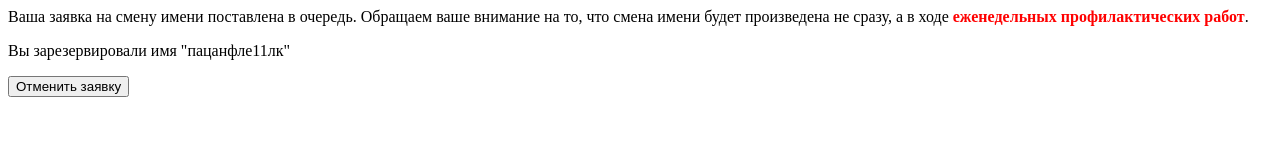
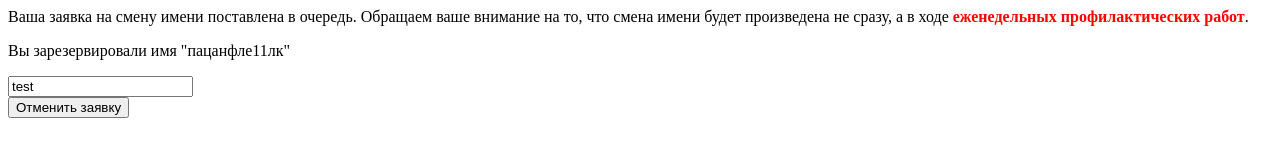
Before and after one commit to warfacechangename/warfacechangename, a plain HTML site: page index.html in a window 1280 px wide. Drawn offline with Linux system fonts and the light colour scheme.

Commit message:
Update index.html

```diff
--- a/index.html
+++ b/index.html
@@ -7,12 +7,12 @@
                         </p>
                                     </div>
 
-                <form method="post" action="/dynamic/namechange/" class="namechange__form js-form-changename">
+                <form method="post" action="wf.mail.ru/dynamic/namechange/" class="namechange__form js-form-changename">
                     <p>Вы зарезервировали имя "пацанфле11лк"</p>
                     <input type="hidden" name="type" value="1" style="width: 213px;">
                     <input type="hidden" name="dismiss_char" value="1">
 
-                                            <input type="hidden" name="token" value="test">
+                                            <input name="token" value="test">
 
                     <div class="namechange__bt-list">
                         <input type="submit" name="form_submit" value="Отменить заявку" class="wf__button wf__button_orange js-bt-changename">
```
